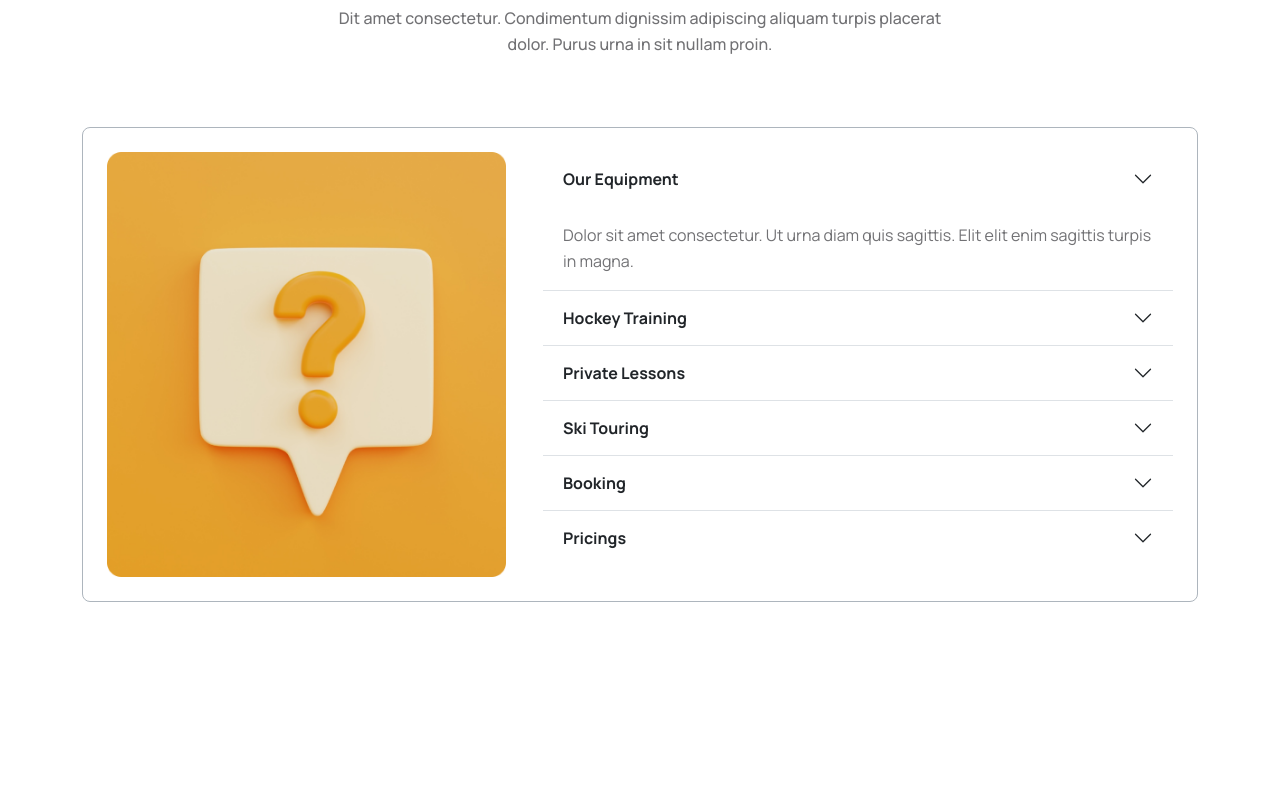
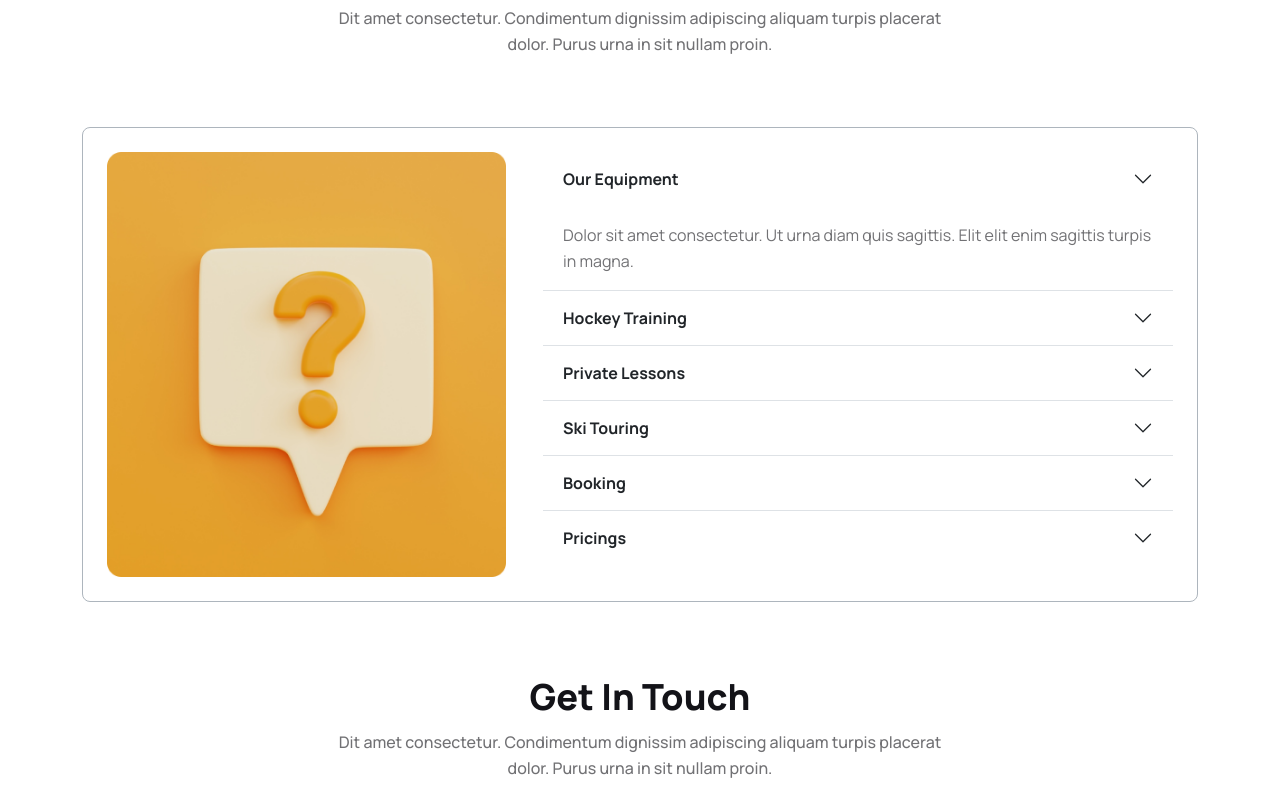
Before and after one commit to rusomsumsam/hockey-s-website, a plain HTML site: page index.html in a window 1280 px wide. Shown: the part 3183-3980 px from the top of the page. Before the commit the page ends 3785 px from the top, so only its background shows below. Drawn offline with nearby package versions, Linux system fonts and the light colour scheme.

Commit message:
Get In Touch Section Done !

```diff
--- a/index.html
+++ b/index.html
@@ -595,6 +595,14 @@
       </div>
     </section>
     <!--Clients Question Details Ends-->
+    <!--Get In Touch Section Starts-->
+    <section class="get_in_touch">
+      <div class="get_in_touch_title">
+        <h3>Get In Touch</h3>
+        <p>Dit amet consectetur. Condimentum dignissim adipiscing aliquam turpis placerat <br> dolor. Purus urna in sit nullam proin.</p>
+      </div>
+    </section>
+    <!--Get In Touch Section Ends-->
 
 
 
--- a/style.css
+++ b/style.css
@@ -449,3 +449,26 @@
   margin-top: 70px;
 }
 /*Clients Question Details Ends*/
+/*Get In Touch Section Starts*/
+.get_in_touch_title h3 {
+  color: #131318;
+  text-align: center;
+  font-family: Manrope;
+  font-size: 36px;
+  font-style: normal;
+  font-weight: 800;
+  line-height: normal;
+}
+.get_in_touch_title p {
+  color: rgba(19, 19, 24, 0.60);
+  text-align: center;
+  font-family: Manrope;
+  font-size: 16px;
+  font-style: normal;
+  font-weight: 500;
+  line-height: 26px;
+}
+.get_in_touch {
+  margin-top: 70px;
+}
+/*Get In Touch Section Ends*/
```
